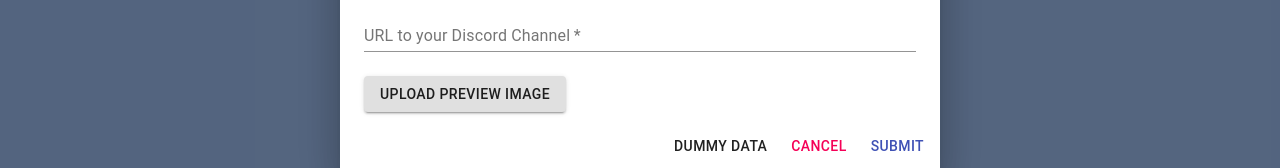
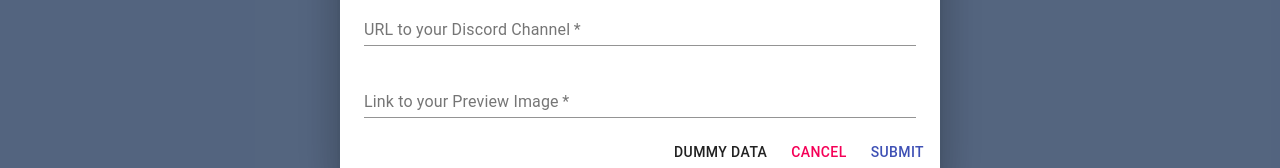
Before and after one commit to simondiep/project-listings-board, a React (Create React App) app: page / in a window 1280 px wide. Both pictures are taken after a click on the button "POST NEW PROJECT". Shown: the part 522-690 px from the top of the page. Built offline with nearby package versions, Linux system fonts and the light colour scheme; no server answers.

Commit message:
Change Image to URL so we don't run out of space

```diff
--- a/src/components/DeleteDialog.js
+++ b/src/components/DeleteDialog.js
@@ -22,14 +22,14 @@ export default class DeleteDialog extends React.Component {
   };
 
   handleClickDelete = (e) => {
-    this.setState({ dialogOpen: false });
     fetch(`${STORAGE_URL}?projectId=${this.props.projectId}`, {
       method: "DELETE",
     })
-      .then(response => response.json())
-      .then(jsonResponse => {
-        this.props.updateProjectList(jsonResponse.projects);
-      });
+    .then(response => response.json())
+    .then(jsonResponse => {
+      this.props.updateProjectList(jsonResponse.projects);
+    });
+    this.setState({ dialogOpen: false });
   }
 
   render() {
--- a/src/components/NewProjectFormDialog.js
+++ b/src/components/NewProjectFormDialog.js
@@ -79,21 +79,6 @@ export default class NewProjectFormDialog extends React.Component {
     });
   };
 
-  getBase64 = (file) => {
-    return new Promise((resolve, reject) => {
-      const reader = new FileReader();
-      reader.readAsDataURL(file);
-      reader.onload = () => resolve(reader.result);
-      reader.onerror = error => reject(error);
-    });
-  }
-
-  onPreviewImageChange = (e) => {
-    this.getBase64(e.target.files[0]).then((base64Image) => {
-      this.setState({ formFields: { ...this.state.formFields, previewImage: base64Image } });
-    });
-  }
-
   render() {
     return (
       <div>
@@ -172,17 +157,13 @@ export default class NewProjectFormDialog extends React.Component {
                 />
               </Grid>
               <Grid item xs={12}>
-                <Button
-                  variant="contained"
-                  component="label"
-                >
-                  Upload Preview Image
-                  <input
-                    type="file"
-                    style={{ display: "none" }}
-                    onChange={this.onPreviewImageChange}
-                  />
-                </Button>
+                <TextField
+                  fullWidth
+                  required
+                  id="previewImageUrl"
+                  label="Link to your Preview Image"
+                  onChange={e => this.onFormChange("previewImageUrl", e)}
+                />
               </Grid>
             </Grid>
           </DialogContent>
--- a/src/components/ProjectCard.js
+++ b/src/components/ProjectCard.js
@@ -22,7 +22,7 @@ export default class ProjectCard extends Component {
         />
         <CardMedia
           className="ProjectCardImage"
-          image={this.props.previewImage ? this.props.previewImage : "/default_preview_image.png"}
+          image={this.props.previewImageUrl ? this.props.previewImageUrl : "/default_preview_image.png"}
           title="Preview Image"
         />
         <CardContent className="ProjectCardContent">
@@ -53,7 +53,7 @@ ProjectCard.propTypes = {
   projectLeadRole: PropTypes.string.isRequired,
   projectName: PropTypes.string.isRequired,
   projectDescription: PropTypes.string.isRequired,
-  previewImage: PropTypes.string,
+  previewImageUrl: PropTypes.string,
   rolesNeeded: PropTypes.array.isRequired,
   contactInfo: PropTypes.object.isRequired
 };
--- a/src/components/ProjectList.js
+++ b/src/components/ProjectList.js
@@ -16,7 +16,7 @@ export default function (props) {
                 projectLeadRole={p.projectLeadRole}
                 projectName={p.projectName}
                 projectDescription={p.projectDescription}
-                previewImage={p.previewImage}
+                previewImageUrl={p.previewImageUrl}
                 rolesNeeded={p.rolesNeeded}
                 contactInfo={p.contactInfo}
                 updateProjectList={props.updateProjectList}
```
